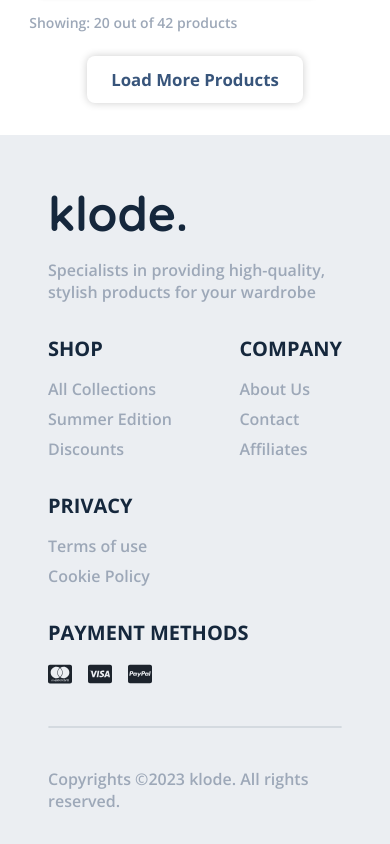
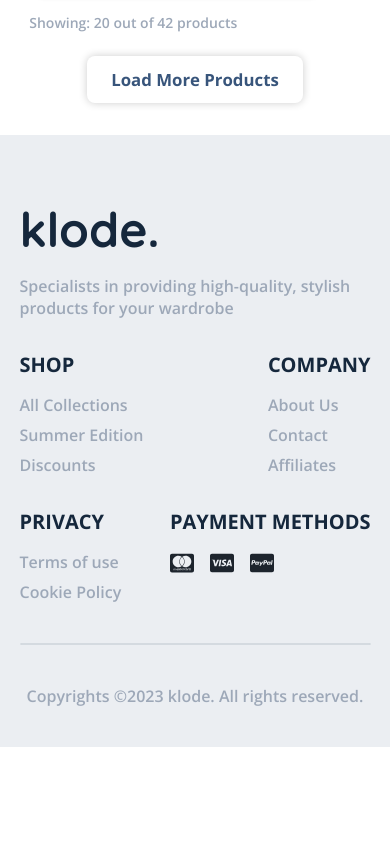
Before and after one commit to hermescati/klode, a React (Vite) app: page / in a window 390 px wide. Shown: the part 9967-10811 px from the top of the page. After the commit the page ends 10714 px from the top, so only its background shows below. Built offline with nearby package versions, Linux system fonts and the light colour scheme.

Commit message:
Updated footer responsive layout

```diff
--- a/src/App.css
+++ b/src/App.css
@@ -1,9 +1,9 @@
 .main-container {
   display: grid;
   grid-template-columns: minmax(0, 294px) 1fr;
-  margin: 0 auto;
   gap: 2rem;
   width: 90%;
+  margin: 0 auto;
 }
 
 @media (max-width: 768px) {
--- a/src/components/Footer/Footer.css
+++ b/src/components/Footer/Footer.css
@@ -1,6 +1,11 @@
 .footer {
-  padding: 4rem 8.5rem 2.5rem;
+  padding: 4rem 0rem 2.5rem;
   background-color: var(--color-200);
+}
+
+.footer-size {
+  width: 90%;
+  margin: 0 auto;
 }
 
 .divider {
@@ -71,15 +76,3 @@ a {
   size: 56px;
   color: var(--color-800);
 }
-
-@media (max-width: 768px) {
-  .footer {
-    padding: 4rem 4rem 2rem;
-  }
-}
-
-@media (max-width: 425px) {
-  .footer {
-    padding: 3rem 3rem 2rem;
-  }
-}
--- a/src/components/Footer/Footer.tsx
+++ b/src/components/Footer/Footer.tsx
@@ -5,6 +5,7 @@ const Footer = () => {
   return (
     <>
       <div className="footer">
+        <div className="footer-size">
           <div className="row-flex footer-links">
             <div className="col footer-container">
               <h1 className="footer-logo">klode.</h1>
@@ -68,6 +69,7 @@ const Footer = () => {
             </p>
           </div>
         </div>
+      </div>
     </>
   );
 };
```
Lines whose indentation alone changed are shown as unchanged.
